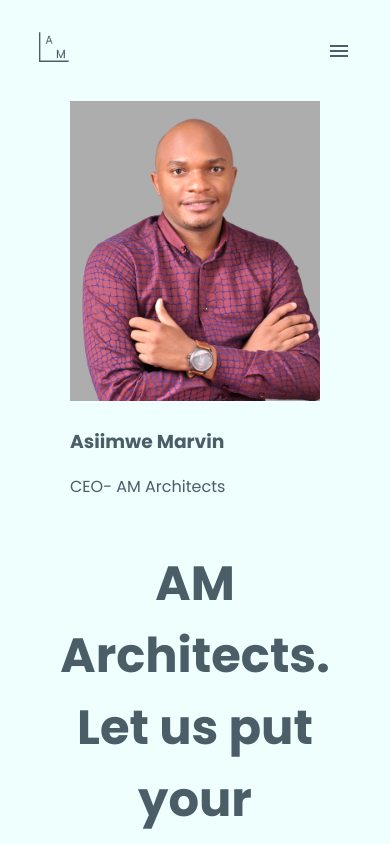
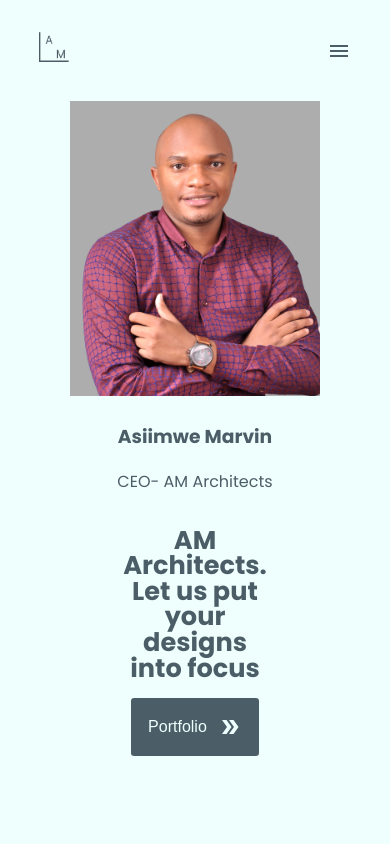
Before and after one commit to olingemma/marvin, a Next.js app: page / in a window 390 px wide. Shown: the top 844 px of the page. Built offline with nearby package versions, Linux system fonts and the light colour scheme.

Commit message:
Added some styling to the project images

```diff
--- a/components/card.js
+++ b/components/card.js
@@ -8,7 +8,7 @@
         <Link href={`/projects/${filename}`}>
             <a>
                 <div className={styles.card}>
-                    <Image src={source} height={100} width={150} alt={name}/>
+                    <Image src={source} height={180} width={250} alt={name}/>
                     <div className={styles.project}>
                         <h3>{name} <ArrowForward/></h3>
                     </div>
--- a/components/nav.js
+++ b/components/nav.js
@@ -13,7 +13,7 @@
     }
 
     return(
-      <div>
+      <div className={styles.nav}>
           <nav className={styles.navBar}>
               <Link href="/">
                 <a><Image src="/logo.png" height={30} width={30} alt="logo"/></a>
--- a/pages/projects/[pid].js
+++ b/pages/projects/[pid].js
@@ -35,7 +35,7 @@
     return(
         <div>
             <Nav/>
-            <main>
+            <main className={styles.mainImages}>
                 <div className={styles.heading}>
                     <Link href="/projects">
                         <a>
@@ -47,7 +47,7 @@
                 </div>
                 <div className={styles.images}>
                     {props.data[0].images.map((item,index)=>{
-                        return <div key={index} className={styles.img}><Image height={200} width={250} src={`/projects/${props.data[0].filename}/${item}`} alt={item}/></div>
+                        return <div key={index} className={styles.img}><Image height={350} width={650} src={`/projects/${props.data[0].filename}/${item}`} alt={item}/></div>
                     })}
                 </div>
             </main>
--- a/styles/Home.module.css
+++ b/styles/Home.module.css
@@ -1,14 +1,21 @@
 
 .main{
     width:70%;
+    height: 70%;
     box-sizing: border-box;
     margin:1rem auto;
     display:flex;
     justify-content: space-evenly;
     align-items: center;
+    align-items: center;
     color:var(--dark-theme);
+    position: relative;
+    top:5rem;
+    padding-bottom: 1rem;
 }
-
+.text{
+    text-align: center;
+}
 .banner{
     width:50%;
     font-size: 1.5rem;
@@ -39,6 +46,9 @@
     margin:0;
 }
 
+.hero{
+    animation:3s anim;
+}
 
 .banner button:hover{
     cursor: pointer;
@@ -47,9 +57,25 @@
     color:var(--dark-theme);
 }
 
+.banner h1{
+    animation:3s anim;
+}
+
+@keyframes anim{
+    0%{
+        opacity:0
+    }
+    100%{
+        opacity:1
+    }
+}
+
 @media(max-width:900px){
     .main{
         flex-direction:column;
     }
-
+    .banner{
+        font-size: .8rem;
+        line-height: 1;
+    }
 }
--- a/styles/Nav.module.css
+++ b/styles/Nav.module.css
@@ -1,3 +1,10 @@
+.nav{
+    position:fixed;
+    top:0;
+    z-index: 700;
+    width:100%;
+    background-color: var(--normal-page);
+}
 .navBar{
     margin:2rem auto;
     width:80%;
@@ -31,7 +38,7 @@
 
 
 .dropDown{
-    height:70vh;
+    height:90vh;
     background-color: var(--dark-theme);
     opacity:.8;
     position: absolute;
--- a/styles/Projects.module.css
+++ b/styles/Projects.module.css
@@ -26,13 +26,19 @@
     display: flex;
     align-items: center;
 }
-
+.mainImages{
+     position: relative;
+    top:5rem;
+}
 .main{
     width:90%;
     margin:2rem auto;
+    height: 70vh;
     display: flex;
     justify-content: center;
     align-items: center;
+    position: relative;
+    top:5rem;
 }
 
 .images{
@@ -54,6 +60,7 @@
 
 .img{
     margin:1rem;
+    animation:.5s anim;
 }
 
 .heading{
@@ -65,8 +72,18 @@
     margin:1rem auto;
 }
 
+@keyframes anim{
+    0%{
+        opacity: 0;
+    }
+    100%{
+        opacity:1;
+    }
+}
+
 @media(max-width:900px){
     .main{
         flex-direction: column;
+        height: auto;
     }
 }
```
